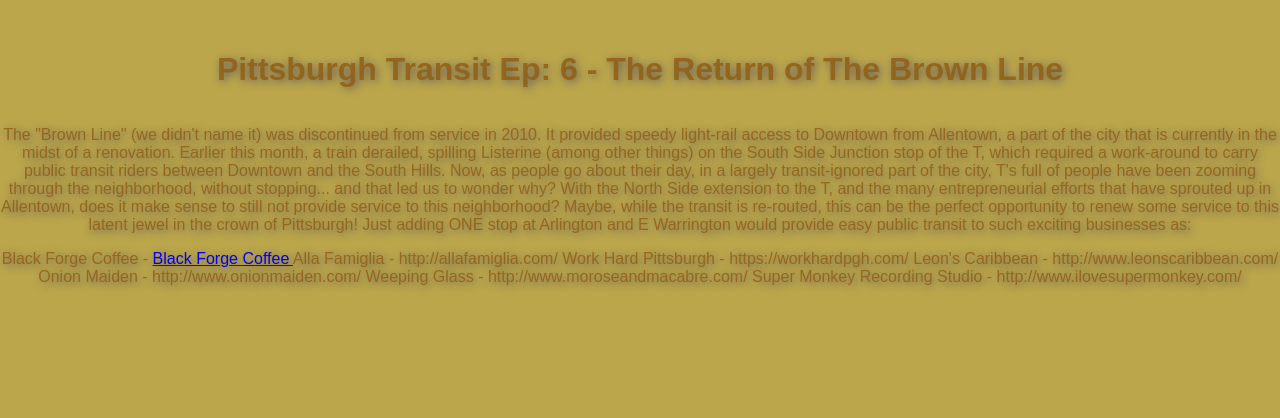
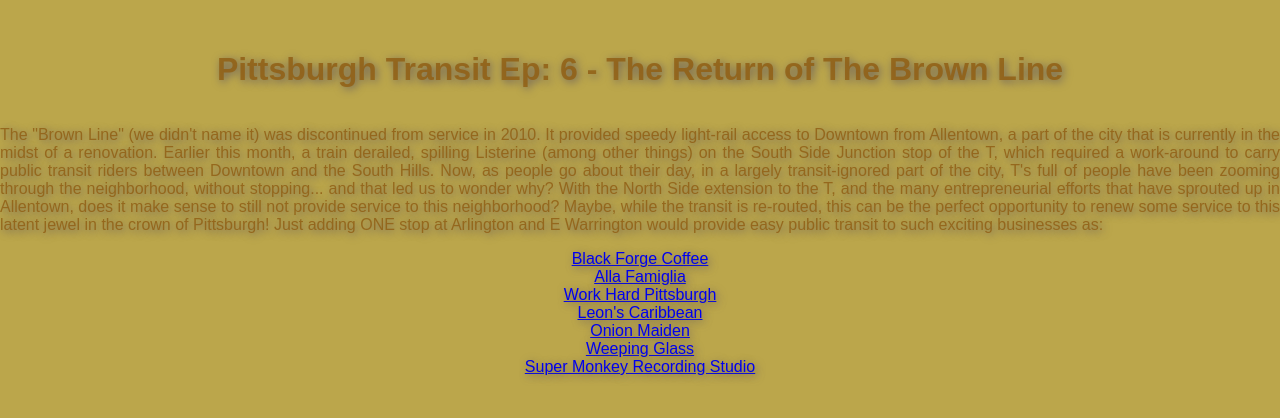
Before and after one commit to dmetriusagurs/Transitapp, a React (Create React App) app: page / in a window 1280 px wide. Shown: the top 418 px of the page. Built offline with nearby package versions, Linux system fonts and the light colour scheme; no server answers.

Commit message:
updates to CSS!

```diff
--- a/src/App.css
+++ b/src/App.css
@@ -8,11 +8,9 @@
   flex-flow: row wrap;
 }
 
-/* .kingkong{
-
-
-
-} */
+p{
+  text-align: justify;
+}
 
   body {
 background-color: rgba(165, 138, 16, 0.753);
@@ -22,5 +20,11 @@ min-width: 100%;
   width: 100%;
   box-sizing: border-box;
   padding-top: 30px;
-  text-align: center;
+
   }
+
+  ul {
+    list-style-type: none;
+    margin: 0;
+    padding: 0;
+}
--- a/src/App.js
+++ b/src/App.js
@@ -59,14 +59,17 @@ class App extends Component {
            </p>
               </div>
 <div className="Links">
-Black Forge Coffee  - <a href=" http://www.blackforgecoffee.com/">Black Forge Coffee </a>
-Alla Famiglia  -  http://allafamiglia.com/
-Work Hard Pittsburgh  -  https://workhardpgh.com/
-Leon's Caribbean   -   http://www.leonscaribbean.com/
-Onion Maiden   -    http://www.onionmaiden.com/
-Weeping Glass    -    http://www.moroseandmacabre.com/
-Super Monkey Recording Studio    -    http://www.ilovesupermonkey.com/
-</div>  </div>
+<ul>
+<li><a href=" http://www.blackforgecoffee.com/">Black Forge Coffee </a></li>
+<li><a href="http://allafamiglia.com/"> Alla Famiglia </a></li>
+<li><a href=" https://workhardpgh.com/"> Work Hard Pittsburgh </a></li>
+<li><a href=" http://www.leonscaribbean.com/"> Leon's Caribbean </a></li>
+<li><a href= "http://www.onionmaiden.com/"> Onion Maiden </a> </li>
+<li><a href= "http://www.moroseandmacabre.com/"> Weeping Glass </a> </li>
+<li><a href= "http://www.ilovesupermonkey.com/"> Super Monkey Recording Studio </a> </li>
+</ul>
+</div>
+  </div>
 );
           }
 }
```
